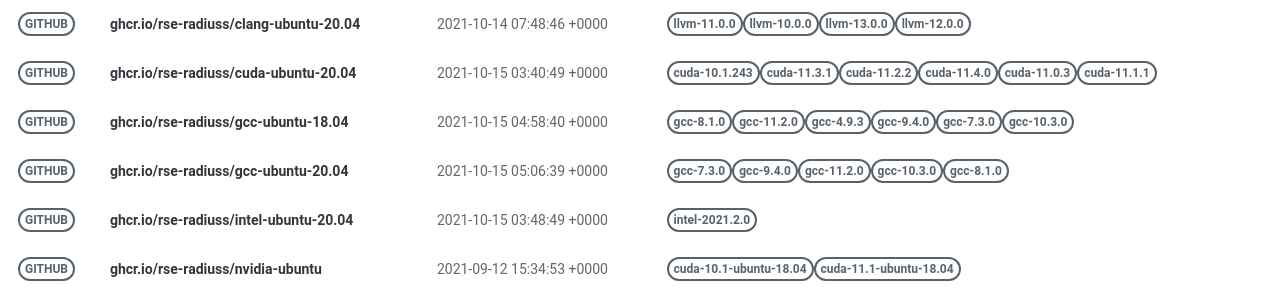
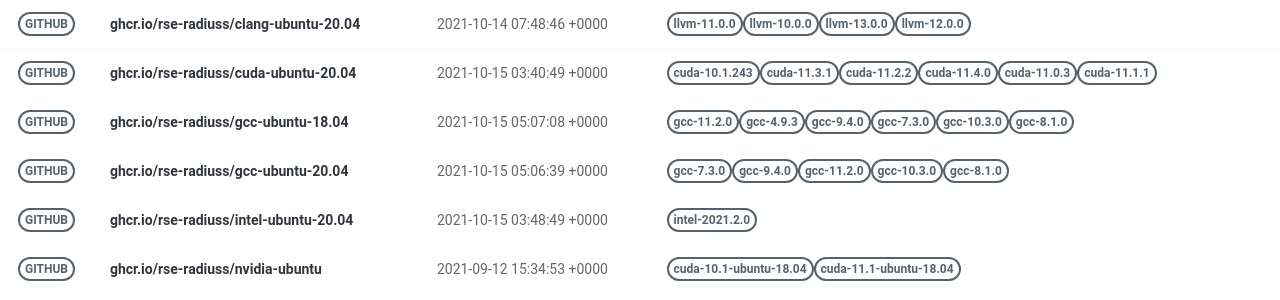
Before and after one commit to rse-ops/docker-images, a Jekyll site: the page built from pages/index.md, in a window 1280 px wide. Shown: the part 179-479 px from the top of the page. Built offline with Jekyll 4.4.1, drawn with Linux system fonts in a browser that asks for light colours; nearby versions of some CDN libraries.

Commit message:
Automated push to update library 2021-10-15

```diff
--- a/_library/ghcr.io-rse-radiuss-gcc-ubuntu-18.04.md
+++ b/_library/ghcr.io-rse-radiuss-gcc-ubuntu-18.04.md
@@ -1,14 +1,11 @@
 ---
 layout: container
 name: ghcr.io/rse-radiuss/gcc-ubuntu-18.04
-updated_at: 2021-10-15 04:58:40.633786
+updated_at: 2021-10-15 05:07:08.888454
 
 
 container_url: https://github.com/orgs/rse-radiuss/packages/container/package/gcc-ubuntu-18.04
 versions:
- - tag: gcc-8.1.0
-   dockerfile: https://github.com/rse-radiuss/docker-images/blob/main/ubuntu/gcc/Dockerfile
-   manifest: https://crane.ggcr.dev/manifest/ghcr.io/rse-radiuss/gcc-ubuntu-18.04:gcc-8.1.0
  - tag: gcc-11.2.0
    dockerfile: https://github.com/rse-radiuss/docker-images/blob/main/ubuntu/gcc/Dockerfile
    manifest: https://crane.ggcr.dev/manifest/ghcr.io/rse-radiuss/gcc-ubuntu-18.04:gcc-11.2.0
```
Also changed, not shown: other parts of _library/ghcr.io-rse-radiuss-gcc-ubuntu-18.04.md (+3 -0 lines).
